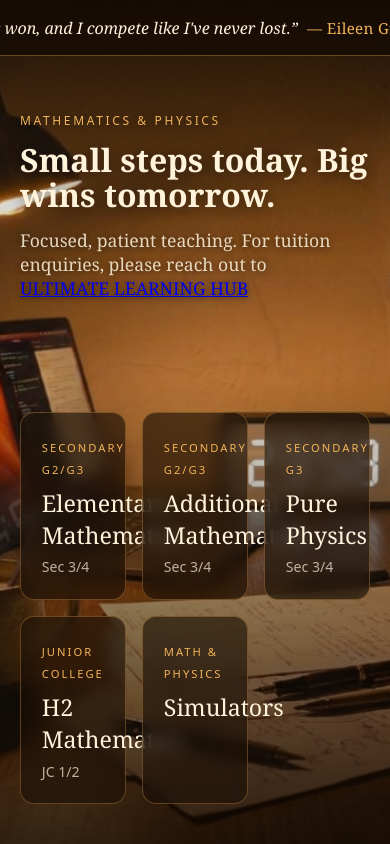
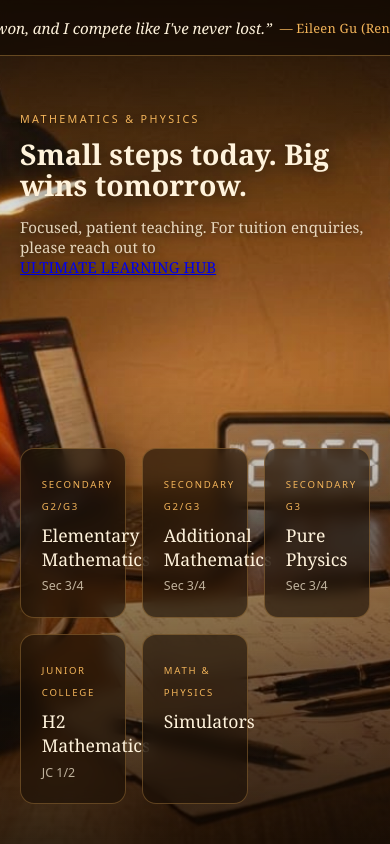
Before and after one commit to Bliz2E/MrLeesCorner, a plain HTML site: page index.html in a window 390 px wide. Drawn offline with Linux system fonts and the light colour scheme.

Commit message:
Add files via upload

```diff
--- a/index.html
+++ b/index.html
@@ -46,7 +46,7 @@
     display: flex; align-items: center;
     white-space: nowrap;
     font-style: italic;
-    font-size: 1.15rem;
+    font-size: clamp(.9rem, 0.7rem + 1vw, 1.15rem);
     color: var(--cream);
     will-change: transform;
     transform: translateX(100vw);
@@ -55,7 +55,7 @@
     font-style: normal;
     color: var(--amber);
     margin-left: .6em;
-    font-size: .95rem;
+    font-size: .85em;
     letter-spacing: .02em;
   }
 
@@ -71,17 +71,17 @@
   .hero .eyebrow {
     font-family: system-ui, sans-serif;
     text-transform: uppercase; letter-spacing: .22em;
-    font-size: .75rem; color: var(--amber);
+    font-size: clamp(.65rem, 0.55rem + .5vw, .75rem); color: var(--amber);
     margin-bottom: .8rem;
   }
   .hero h1 {
-    font-size: clamp(2rem, 4.5vw, 3.4rem);
+    font-size: clamp(1.5rem, 1rem + 3.2vw, 3.4rem);
     line-height: 1.1;
     text-shadow: 0 2px 18px rgba(0,0,0,.6);
   }
   .hero p {
     margin-top: 1rem;
-    font-size: 1.1rem;
+    font-size: clamp(.9rem, 0.8rem + .6vw, 1.1rem);
     color: rgba(255,243,220,.85);
     text-shadow: 0 1px 8px rgba(0,0,0,.7);
   }
@@ -109,24 +109,23 @@
   }
   .card .tag {
     font-family: system-ui, sans-serif;
-    font-size: .7rem; letter-spacing: .18em; text-transform: uppercase;
+    font-size: clamp(.6rem, 0.5rem + .4vw, .7rem); letter-spacing: .18em; text-transform: uppercase;
     color: var(--amber);
   }
   .card h2 {
     margin-top: .5rem;
-    font-size: 1.45rem;
+    font-size: clamp(1.1rem, 0.8rem + 1.2vw, 1.45rem);
     font-weight: normal;
   }
   .card p {
     margin-top: .4rem;
     font-family: system-ui, sans-serif;
-    font-size: .88rem;
+    font-size: clamp(.75rem, 0.68rem + .4vw, .88rem);
     color: rgba(255,243,220,.7);
   }
 
   @media (max-width: 600px) {
     .ticker { height: 56px; }
-    .ticker-text { font-size: 1rem; }
   }
   @media (prefers-reduced-motion: reduce) {
     .card { transition: none; }
@@ -246,7 +245,7 @@
 
   if (reduceMotion) {
     // No motion: wrap text and swap quotes every 9 seconds
-    el.style.cssText = "position:static;transform:none;white-space:normal;padding:0 1rem;font-size:.95rem;";
+    el.style.cssText = "position:static;transform:none;white-space:normal;padding:0 1rem;font-size:clamp(.8rem,0.7rem + .5vw,.95rem);";
     const swap = () => show(nextQuote());
     swap();
     setInterval(swap, 9000);
```
